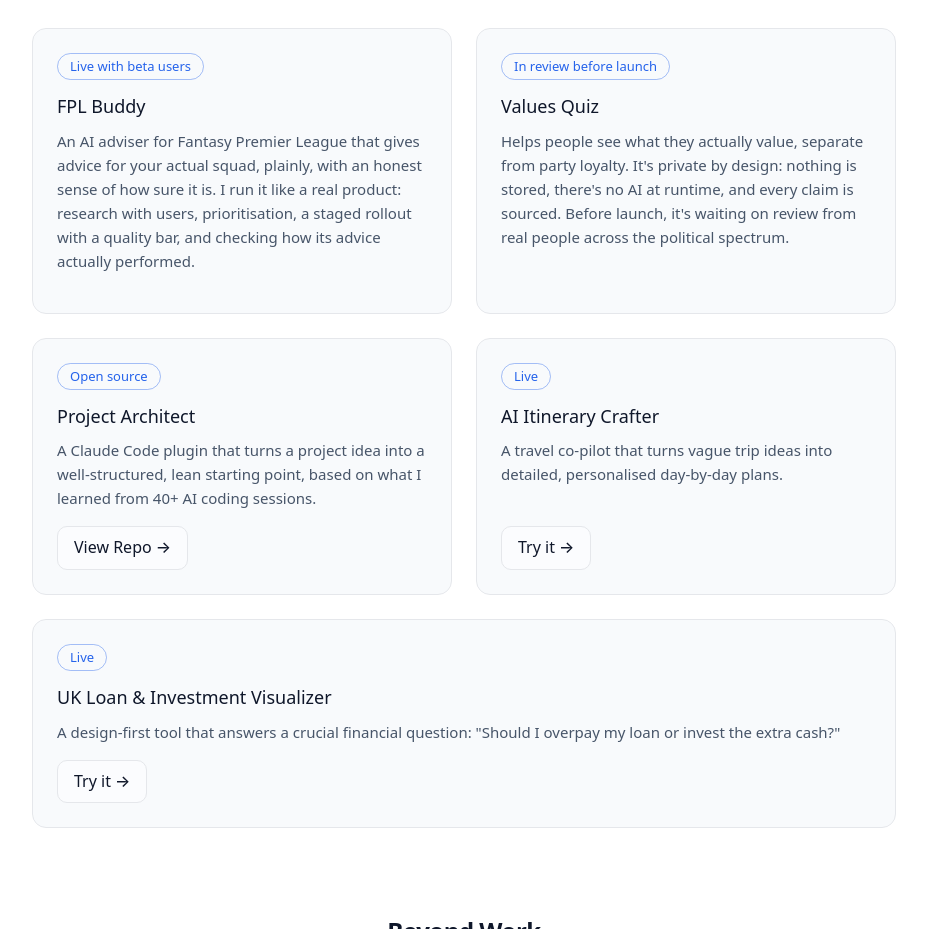
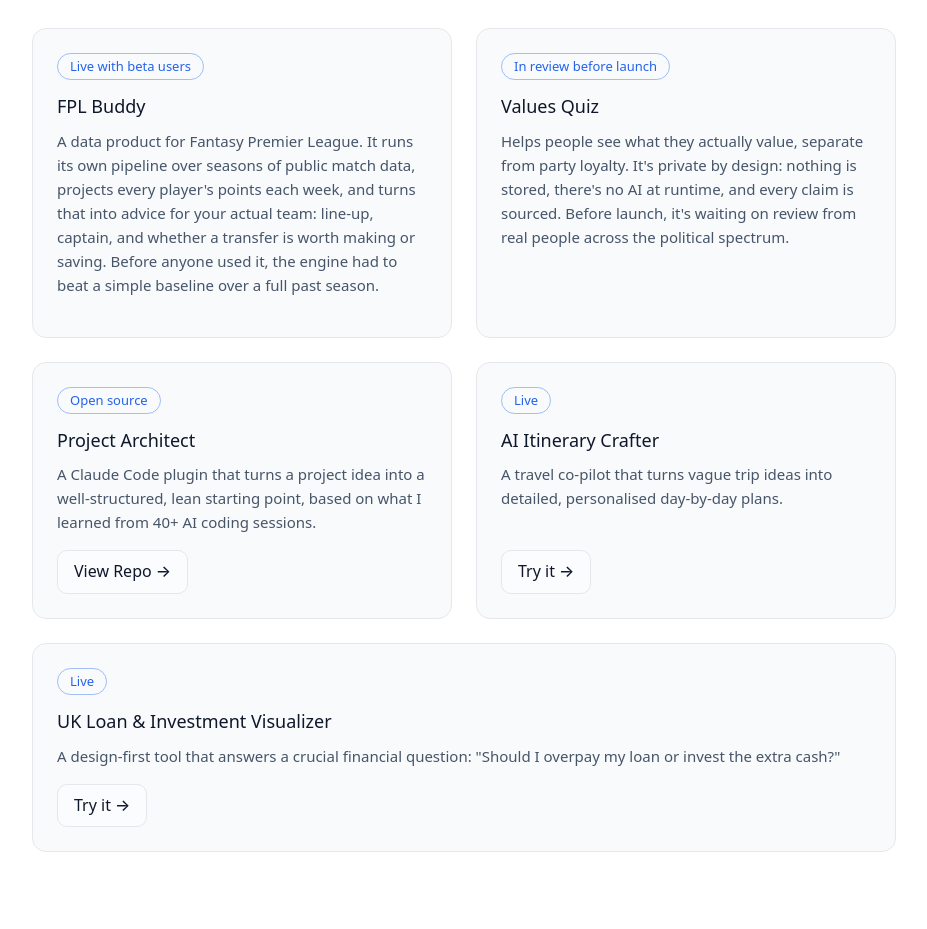
Before and after one commit to sairajesh711/sairajesh711.github.io, a plain HTML site: page index.html in a window 1280 px wide. Shown: the part 2480-3409 px from the top of the page, without its empty margins (176-1103 px from the left). Drawn offline with Linux system fonts and the light colour scheme.

Commit message:
fix: describe FPL Buddy as the data product it is
Co-Authored-By: Claude Opus 5.5 <noreply@anthropic.com>
Claude-Session: https://claude.ai/code/session_017gRv53sfvLzCujU2y7c8qs

```diff
--- a/index.html
+++ b/index.html
@@ -409,7 +409,7 @@
           <div>
             <span class="tag">Live with beta users</span>
             <h3>FPL Buddy</h3>
-            <p>An AI adviser for Fantasy Premier League that gives advice for your actual squad, plainly, with an honest sense of how sure it is. I run it like a real product: research with users, prioritisation, a staged rollout with a quality bar, and checking how its advice actually performed.</p>
+            <p>A data product for Fantasy Premier League. It runs its own pipeline over seasons of public match data, projects every player's points each week, and turns that into advice for your actual team: line-up, captain, and whether a transfer is worth making or saving. Before anyone used it, the engine had to beat a simple baseline over a full past season.</p>
           </div>
         </article>
         <article class="card animated" style="animation-delay: 0.2s;">
```
